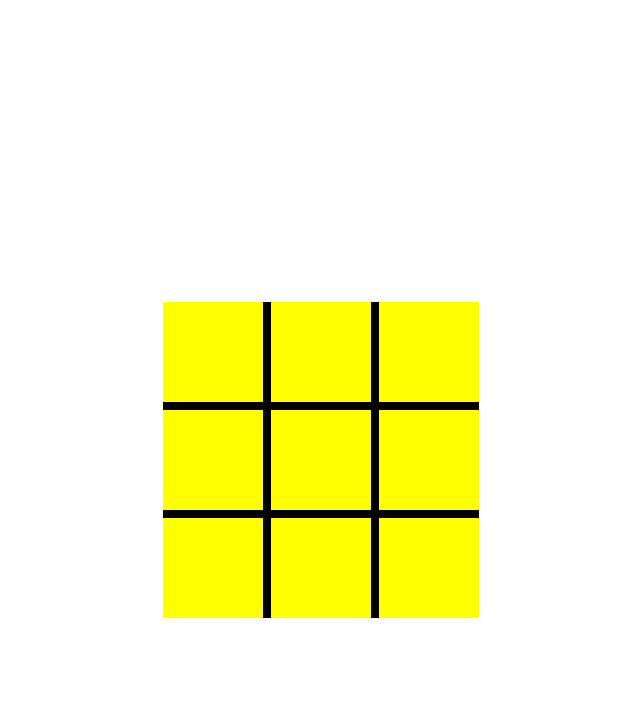
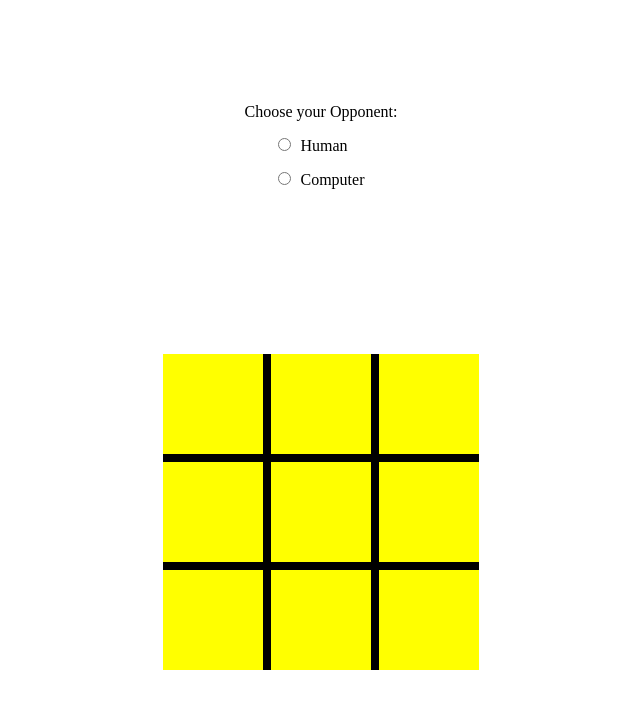
Before and after one commit to Abdelkrim-Saouchi/Tic-Tac-Toe, a website: page index.html in a window 1280 px wide. Shown: the part 62-770 px from the top of the page, without its empty margins (319-959 px from the left). Drawn offline with Linux system fonts and the light colour scheme.

Commit message:
Add control panel and fix draw bug

```diff
--- a/script.js
+++ b/script.js
@@ -8,6 +8,7 @@ const gameController = (playerOne, playerTwo) => {
 
   let currentPlayer = playerOne;
   let canPlay = true;
+  let isDraw = false;
 
   const printBoard = (board) => {
     console.log(`
@@ -83,11 +84,7 @@ const gameController = (playerOne, playerTwo) => {
   };
 
   const playRound = (row, col) => {
-    // printBoard(gameBoard);
-
     if (canPlay) {
-      // console.log(`player ${currentPlayer} turn!`);
-      // currentPlayer = switchPlayerTurn(currentPlayer);
       if (checkAvailability(gameBoard, row, col)) {
         gameBoard[row][col] = currentPlayer;
         if (isThereWinner(gameBoard, currentPlayer)) {
@@ -97,6 +94,7 @@ const gameController = (playerOne, playerTwo) => {
         if (!isThereWinner(gameBoard, currentPlayer) && !isNotFull(gameBoard)) {
           console.log('Draw');
           canPlay = false;
+          isDraw = true;
         }
         console.log(canPlay);
         if (canPlay) {
@@ -105,7 +103,6 @@ const gameController = (playerOne, playerTwo) => {
         }
       }
     }
-    // return [canPlay, currentPlayer];
   };
 
   const clearBoard = (board) => {
@@ -124,6 +121,10 @@ const gameController = (playerOne, playerTwo) => {
   const setCurrentPlayer = (value) => {
     currentPlayer = value;
   };
+  const getIsDraw = () => isDraw;
+  const setIsDraw = (value) => {
+    isDraw = value;
+  };
 
   return {
     playRound,
@@ -133,6 +134,8 @@ const gameController = (playerOne, playerTwo) => {
     getCurrentPlayer,
     setCanPlay,
     setCurrentPlayer,
+    getIsDraw,
+    setIsDraw,
   };
 };
 
@@ -147,6 +150,50 @@ const game = gameController(playerOne.mark, playerTwo.mark);
 const screenController = (gridBoard) => {
   const body = document.querySelector('body');
   const gameTitle = document.querySelector('h1');
+
+  const CreateControlPanel = () => {
+    const controlPanel = document.createElement('div');
+    controlPanel.classList.add('control-panel');
+
+    const msg = document.createElement('p');
+    msg.textContent = 'Choose your Opponent: ';
+
+    const gameMode = document.createElement('div');
+    gameMode.classList.add('game-mode');
+
+    const human = document.createElement('div');
+    human.classList.add('human-mode');
+
+    const computer = document.createElement('div');
+    computer.classList.add('computer-mode');
+
+    const humanLabel = document.createElement('label');
+    humanLabel.textContent = 'Human';
+    humanLabel.htmlFor = 'human';
+
+    const humanRadioBtn = document.createElement('input');
+    humanRadioBtn.type = 'radio';
+    humanRadioBtn.id = 'human';
+    humanRadioBtn.value = 'human';
+    humanRadioBtn.name = 'choice';
+
+    const computerLabel = document.createElement('label');
+    computerLabel.textContent = 'Computer';
+    computerLabel.htmlFor = 'computer';
+
+    const computerRadioBtn = document.createElement('input');
+    computerRadioBtn.type = 'radio';
+    computerRadioBtn.id = 'computer';
+    computerRadioBtn.value = 'computer';
+    computerRadioBtn.name = 'choice';
+
+    human.append(humanRadioBtn, humanLabel);
+    computer.append(computerRadioBtn, computerLabel);
+    gameMode.append(human, computer);
+    controlPanel.append(msg, gameMode);
+
+    return controlPanel;
+  };
 
   const createGameGrid = (board) => {
     const gridContainer = document.createElement('div');
@@ -196,9 +243,11 @@ const screenController = (gridBoard) => {
     });
   };
 
+  const controlPanel = CreateControlPanel();
   const grid = createGameGrid(gridBoard);
   const winnerPage = createWinnerAndRestartPage();
 
+  body.appendChild(controlPanel);
   body.appendChild(grid);
   body.appendChild(winnerPage);
   populateBoard(gridBoard);
@@ -211,8 +260,17 @@ const screenController = (gridBoard) => {
       populateBoard(gridBoard);
 
       if (!game.getCanPlay()) {
-        winnerPage.firstElementChild.textContent = `winner is ${game.getCurrentPlayer()}`;
-        displaywinnerAndRestartPage(winnerPage, 'grid');
+        if (game.getIsDraw()) {
+          winnerPage.firstElementChild.textContent = 'Draw';
+          setTimeout(() => {
+            displaywinnerAndRestartPage(winnerPage, 'grid');
+          }, 2000);
+        } else {
+          winnerPage.firstElementChild.textContent = `winner is ${game.getCurrentPlayer()}`;
+          setTimeout(() => {
+            displaywinnerAndRestartPage(winnerPage, 'grid');
+          }, 2000);
+        }
       }
     });
   });
--- a/style.css
+++ b/style.css
@@ -8,53 +8,24 @@ body {
   min-height: 100vh;
   padding: 24px 24px;
   display: grid;
-  grid-template-rows: fit-content 1fr 4fr;
+  grid-template-rows: min-content fit-content min-content;
   justify-items: center;
   gap: 16px;
 }
 
-.controllers {
+.control-panel {
   display: flex;
   flex-direction: column;
-  gap: 32px;
   align-items: center;
+  gap: 16px;
 }
 
-.controllers p {
-  font-size: 26px;
-  font-weight: 600;
+.human-mode,
+.computer-mode {
+  margin-bottom: 16px;
 }
-
-.controllers .opponent {
-  display: flex;
-  gap: 32px;
-  align-self: center;
-}
-
-.controllers .human-opponent {
-  display: flex;
-  gap: 32px;
-}
-
-.controllers .choice {
-  display: flex;
-  gap: 10px;
-}
-
-.choice [data-choice] {
-  width: 50px;
-  height: 50px;
-  display: grid;
-  place-content: center;
-  cursor: pointer;
-}
-
-.choice [data-choice='1-x'] {
-  background-color: grey;
-}
-
-.choice [data-choice='2-o'] {
-  background-color: grey;
+.game-mode input[type='radio'] {
+  margin-right: 10px;
 }
 
 .game-grid-container {
```
Also changed, not shown: index.html (+0 -52 lines).
